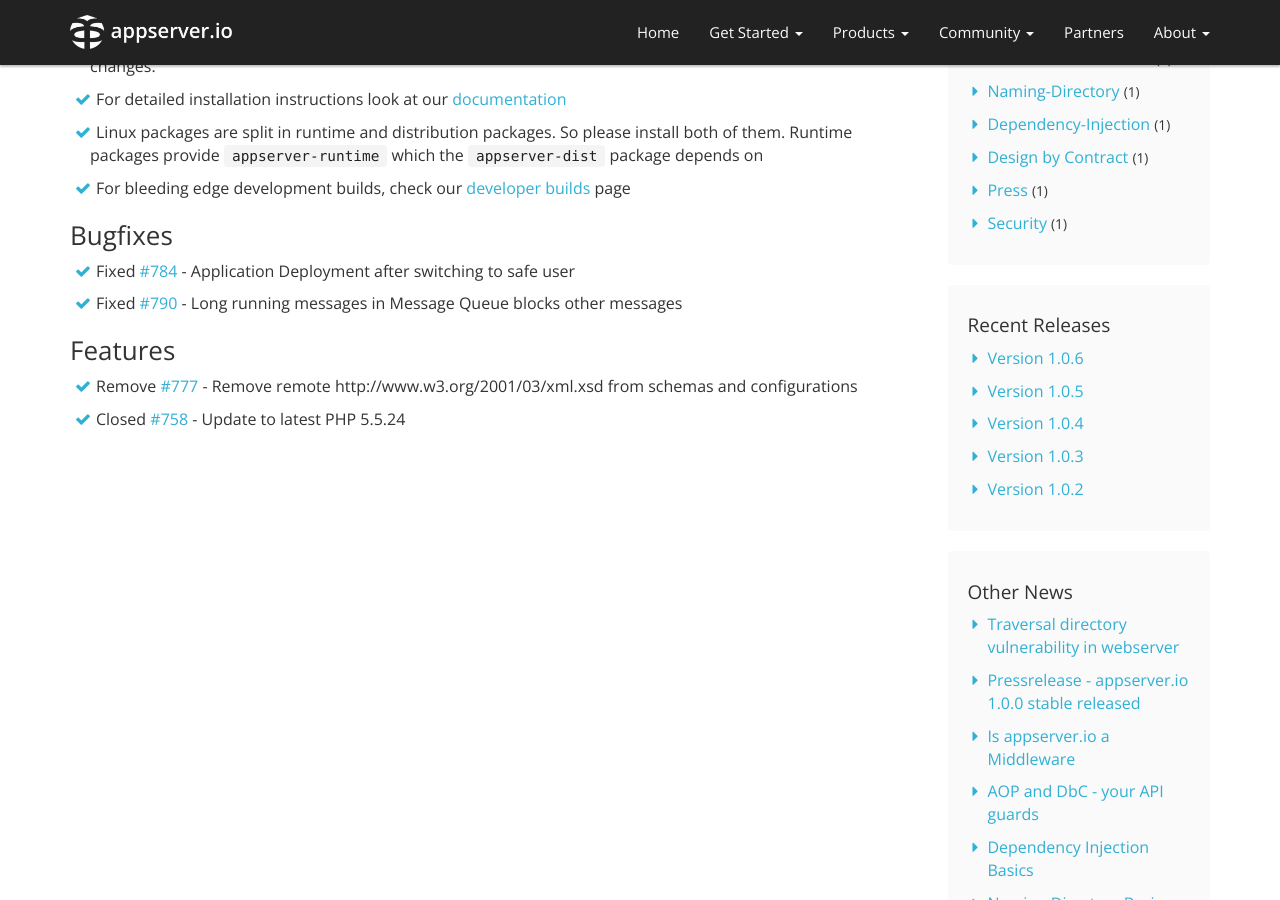
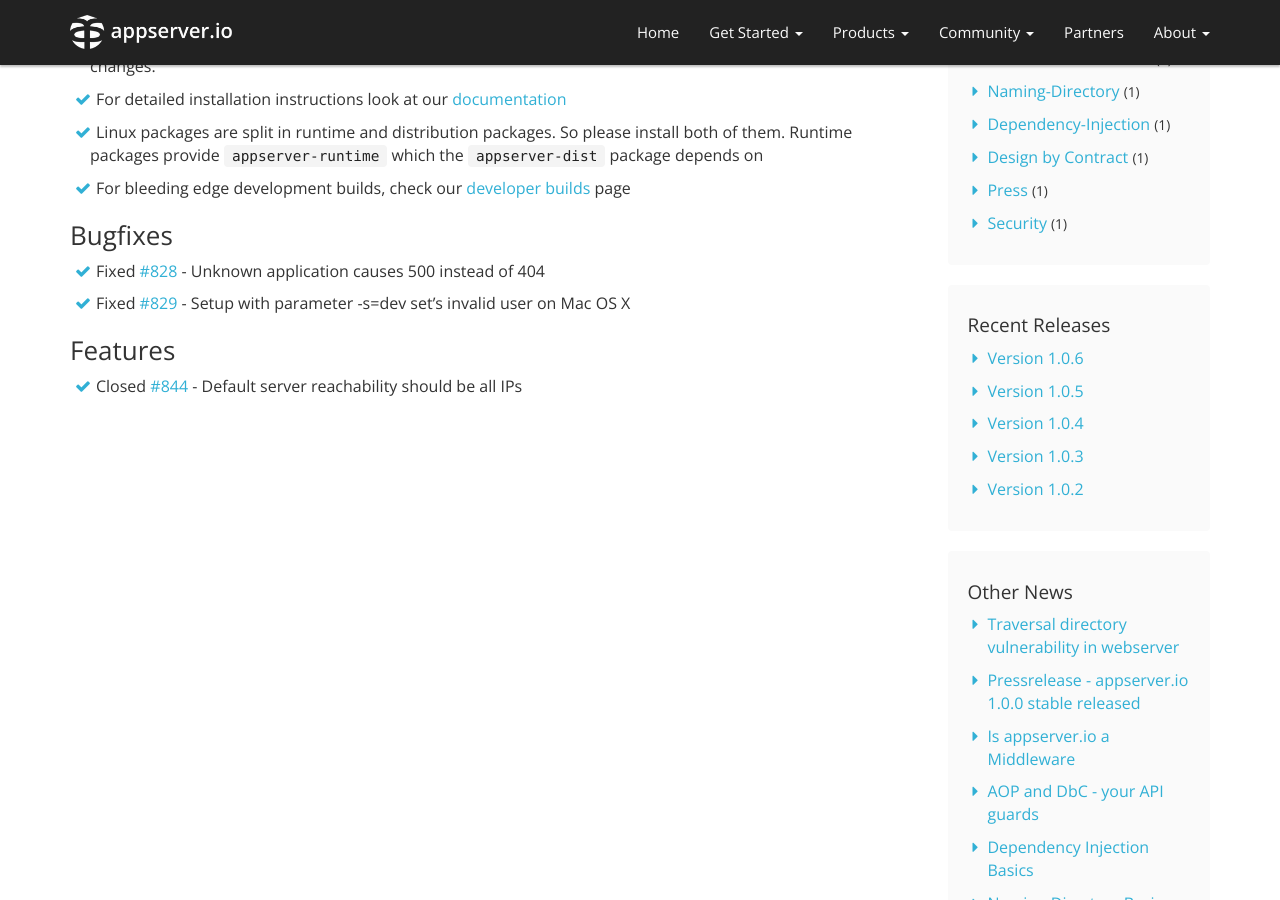
Before and after one commit to appserver-io/appserver, a Jekyll site: the page built from _posts/2015-07-06-1.0.6-released.md, in a window 1280 px wide and 900 px high, scrolled down 400 px. Built offline with Jekyll 4.4.1, drawn with Linux system fonts in a browser that asks for light colours; nearby versions of some CDN libraries; library files that are not in the unit come from our copies; Markdown is read by kramdown in place of the engine named in the settings; comment, search, counter and statistics services are not loaded.

Commit message:
Update 2015-07-06-1.0.6-released.md

```diff
--- a/_posts/2015-07-06-1.0.6-released.md
+++ b/_posts/2015-07-06-1.0.6-released.md
@@ -19,10 +19,9 @@ This release provides bugfixes and updates.
 
 ### Bugfixes
 
-* Fixed [#784](https://github.com/appserver-io/appserver/issues/784) - Application Deployment after switching to safe user
-* Fixed [#790](https://github.com/appserver-io/appserver/issues/790) - Long running messages in Message Queue blocks other messages
+* Fixed [#828](https://github.com/appserver-io/appserver/issues/828) - Unknown application causes 500 instead of 404
+* Fixed [#829](https://github.com/appserver-io/appserver/issues/829) - Setup with parameter -s=dev set's invalid user on Mac OS X
 
 ### Features
 
-* Remove [#777](https://github.com/appserver-io/appserver/issues/777) - Remove remote http://www.w3.org/2001/03/xml.xsd from schemas and configurations
-* Closed [#758](https://github.com/appserver-io/appserver/issues/758) - Update to latest PHP 5.5.24
+* Closed [#844](https://github.com/appserver-io/appserver/issues/844) - Default server reachability should be all IPs
```
